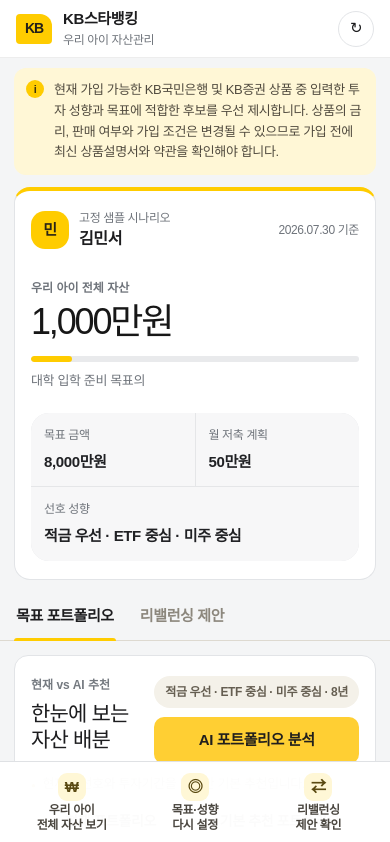
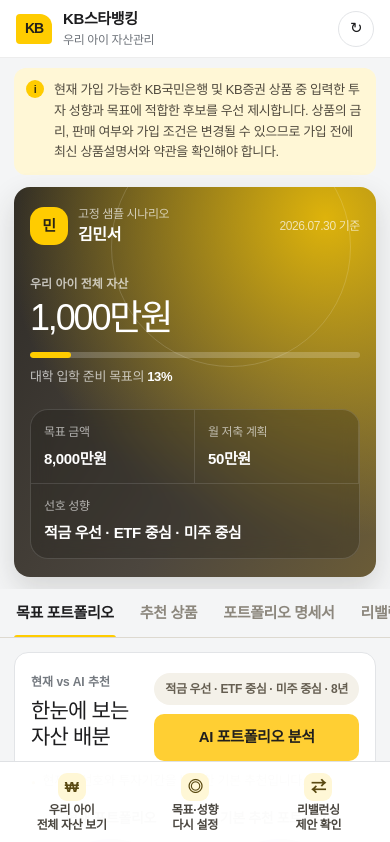
Before and after one commit to byabbya/KB_child_wealth, a Next.js app: page / in a window 390 px wide. Shown: the top 842 px of the page. Built offline with nearby package versions, Linux system fonts and the light colour scheme.

Commit message:
Refine mobile result navigation

```diff
--- a/app/Dashboard.tsx
+++ b/app/Dashboard.tsx
@@ -30,6 +30,7 @@
 type AssetPreference = "savings" | "deposit" | "stock" | "bond";
 type StrategyPreference = "etf" | "individual" | "us" | "domestic";
 type ProductFilter = "all" | "bank" | "etf" | "fund" | "stock";
+type ResultTab = "portfolio" | "products" | "specification" | "rebalance";
 
 const ASSET_PREFERENCE_LABELS: Record<AssetPreference, string> = {
   savings: "적금",
@@ -45,7 +46,7 @@
 };
 
 type PrototypeState = {
-  activeTab: "portfolio" | "rebalance";
+  activeTab: ResultTab;
   horizonYears: number;
   monthlyContribution: number;
   assetRanking: AssetPreference[];
@@ -125,7 +126,10 @@
   const strategyKeys: StrategyPreference[] = ["etf", "individual", "us", "domestic"];
   return {
     activeTab:
-      stored.activeTab === "portfolio" || stored.activeTab === "rebalance"
+      stored.activeTab === "portfolio" ||
+      stored.activeTab === "products" ||
+      stored.activeTab === "specification" ||
+      stored.activeTab === "rebalance"
         ? stored.activeTab
         : initialState.activeTab,
     horizonYears:
@@ -482,6 +486,18 @@
             목표 포트폴리오
           </button>
           <button
+            className={state.activeTab === "products" ? "active" : ""}
+            onClick={() => setState((current) => ({ ...current, activeTab: "products" }))}
+          >
+            추천 상품
+          </button>
+          <button
+            className={state.activeTab === "specification" ? "active" : ""}
+            onClick={() => setState((current) => ({ ...current, activeTab: "specification" }))}
+          >
+            포트폴리오 명세서
+          </button>
+          <button
             className={state.activeTab === "rebalance" ? "active" : ""}
             onClick={() => setState((current) => ({ ...current, activeTab: "rebalance" }))}
           >
@@ -490,7 +506,6 @@
         </nav>
 
         {state.activeTab === "portfolio" ? (
-          <>
           <section className="panel allocation-panel">
               <div className="section-heading">
                 <div>
@@ -535,14 +550,18 @@
                 setFocusedAssetClass={setFocusedAssetClass}
               />
           </section>
+        ) : null}
 
+        {state.activeTab === "products" ? (
           <RecommendedProducts
             plan={effectivePlan}
             filter={productFilter}
             setFilter={setProductFilter}
             openMock={openMock}
           />
+        ) : null}
 
+        {state.activeTab === "specification" ? (
           <section className="panel specification-section">
             <div className="section-heading">
               <div>
@@ -568,10 +587,9 @@
               </div>
             ) : null}
           </section>
-          </>
-        ) : (
-          <RebalanceView plan={effectivePlan} />
-        )}
+        ) : null}
+
+        {state.activeTab === "rebalance" ? <RebalanceView plan={effectivePlan} /> : null}
 
         <section className="panel performance-panel">
           <div className="section-heading">
@@ -878,7 +896,7 @@
         })}
       </div>
       {filter === "all" && filtered.length > visible.length ? (
-        <p className="recommended-products-note">자산별 전체 후보와 세부 조건은 아래 포트폴리오 명세서에서 확인할 수 있어요.</p>
+        <p className="recommended-products-note">자산별 전체 후보와 세부 조건은 포트폴리오 명세서 탭에서 확인할 수 있어요.</p>
       ) : null}
     </section>
   );
--- a/app/globals.css
+++ b/app/globals.css
@@ -2179,27 +2179,28 @@
 }
 
 .hero {
-  border: 1px solid var(--line);
-  border-top: 4px solid var(--kb-yellow);
+  border: 0;
   border-radius: 16px;
-  background: #fff;
-  box-shadow: none;
-  color: var(--ink);
+  background:
+    radial-gradient(circle at 86% 8%, rgba(255, 204, 0, 0.82), transparent 20rem),
+    linear-gradient(125deg, #2d2a26 0%, #4c463e 62%, #6b5c37 100%);
+  box-shadow: 0 12px 30px rgba(45, 42, 38, 0.16);
+  color: #fff;
 }
 
 .hero::after {
-  display: none;
+  display: block;
 }
 
 .child-selector {
-  color: var(--ink);
+  color: #fff;
 }
 
 .child-selector small,
 .as-of,
 .hero .eyebrow,
 .goal-progress p {
-  color: var(--muted);
+  color: rgba(255, 255, 255, 0.68);
 }
 
 .child-selector small {
@@ -2220,31 +2221,31 @@
 }
 
 .hero h1 {
-  color: #171717;
+  color: #fff;
   font-size: clamp(36px, 5vw, 50px);
 }
 
 .progress-track {
-  background: #e9eaec;
+  background: rgba(255, 255, 255, 0.2);
 }
 
 .hero-metrics {
-  border: 0;
-  background: #f7f7f8;
-  backdrop-filter: none;
+  border: 1px solid rgba(255, 255, 255, 0.14);
+  background: rgba(22, 20, 18, 0.25);
+  backdrop-filter: blur(10px);
 }
 
 .hero-metrics div {
-  border-color: #e2e3e5;
+  border-color: rgba(255, 255, 255, 0.12);
 }
 
 .hero-metrics span {
-  color: var(--muted);
+  color: rgba(255, 255, 255, 0.62);
   font-size: 12px;
 }
 
 .hero-metrics strong {
-  color: #202124;
+  color: #fff;
   font-size: 15px;
 }
 
@@ -2669,21 +2670,24 @@
 
   .hero-metrics {
     grid-template-columns: repeat(2, minmax(0, 1fr));
-    gap: 1px;
+    gap: 0;
     padding: 0;
     overflow: hidden;
-    background: #e5e6e8;
+    background: rgba(22, 20, 18, 0.25);
   }
 
   .hero-metrics div {
     min-height: 70px;
     padding: 13px;
     border: 0;
-    background: #f7f7f8;
+    border-right: 1px solid rgba(255, 255, 255, 0.12);
+    background: transparent;
   }
 
   .hero-metrics div:last-child {
     grid-column: 1 / -1;
+    border-top: 1px solid rgba(255, 255, 255, 0.12);
+    border-right: 0;
   }
 
   .hero-metrics span {
@@ -2734,13 +2738,21 @@
     z-index: 20;
     top: 58px;
     gap: 22px;
+    overflow-x: auto;
     margin: 12px -14px 14px;
     padding: 0 14px;
     background: #f4f5f6;
+    scrollbar-width: none;
+  }
+
+  .section-tabs::-webkit-scrollbar {
+    display: none;
   }
 
   .section-tabs button {
+    flex: 0 0 auto;
     font-size: 15px;
+    white-space: nowrap;
   }
 
   .panel {
@@ -2893,12 +2905,21 @@
   }
 
   .portfolio-specification tr:not(.specification-detail-row) {
-    grid-template-columns: repeat(3, minmax(0, 1fr));
-    padding: 14px 10px;
+    grid-template-columns: repeat(6, minmax(0, 1fr));
+    gap: 8px 6px;
+    margin: 0;
+    padding: 14px 12px;
+    border-top: 10px solid #f4f5f6;
+    background: #fff;
+  }
+
+  .portfolio-specification tr:first-child {
+    border-top: 0;
   }
 
   .portfolio-specification td {
-    padding: 8px 6px;
+    min-width: 0;
+    padding: 9px;
     font-size: 14px;
   }
 
@@ -2909,10 +2930,57 @@
   }
 
   .portfolio-specification td:first-child,
-  .portfolio-specification td:nth-child(5),
+  .portfolio-specification td:nth-child(5) {
+    grid-column: 1 / -1;
+  }
+
+  .portfolio-specification td:nth-child(2),
+  .portfolio-specification td:nth-child(3),
+  .portfolio-specification td:nth-child(4) {
+    grid-column: span 2;
+    border-radius: 10px;
+    background: #f7f7f8;
+  }
+
   .portfolio-specification td:nth-child(6),
   .portfolio-specification td:nth-child(7) {
-    grid-column: 1 / -1;
+    grid-column: span 3;
+    border-top: 1px solid #eceef0;
+    padding-top: 11px;
+  }
+
+  .portfolio-specification td:nth-child(5) {
+    margin-top: 2px;
+    padding: 12px 9px;
+    border-top: 1px solid #eceef0;
+  }
+
+  .portfolio-specification td:nth-child(7) {
+    text-align: right;
+  }
+
+  .portfolio-specification td:nth-child(7)::before {
+    text-align: right;
+  }
+
+  .portfolio-specification .asset-toggle {
+    min-height: 34px;
+    font-size: 16px;
+  }
+
+  .portfolio-specification .product-name-cell {
+    overflow-wrap: anywhere;
+    font-size: 14px;
+    line-height: 1.45;
+  }
+
+  .portfolio-specification .provider {
+    margin-bottom: 4px;
+    font-size: 11px;
+  }
+
+  .portfolio-specification .action-badge {
+    font-size: 12px;
   }
 
   .portfolio-specification td > small,
```
Also changed, not shown: 1 other file (tests, documents, lock files or other folders). Lines whose indentation alone changed are shown as unchanged.
